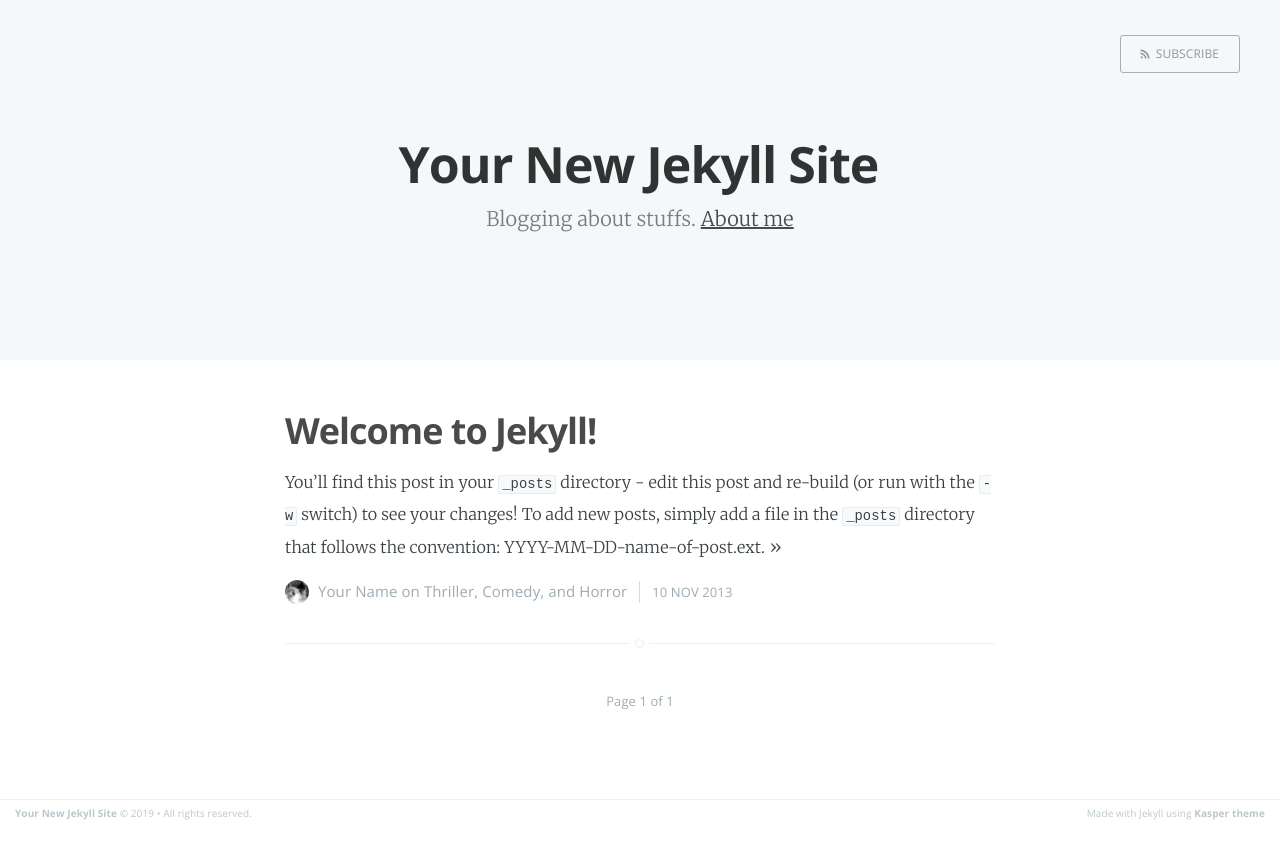
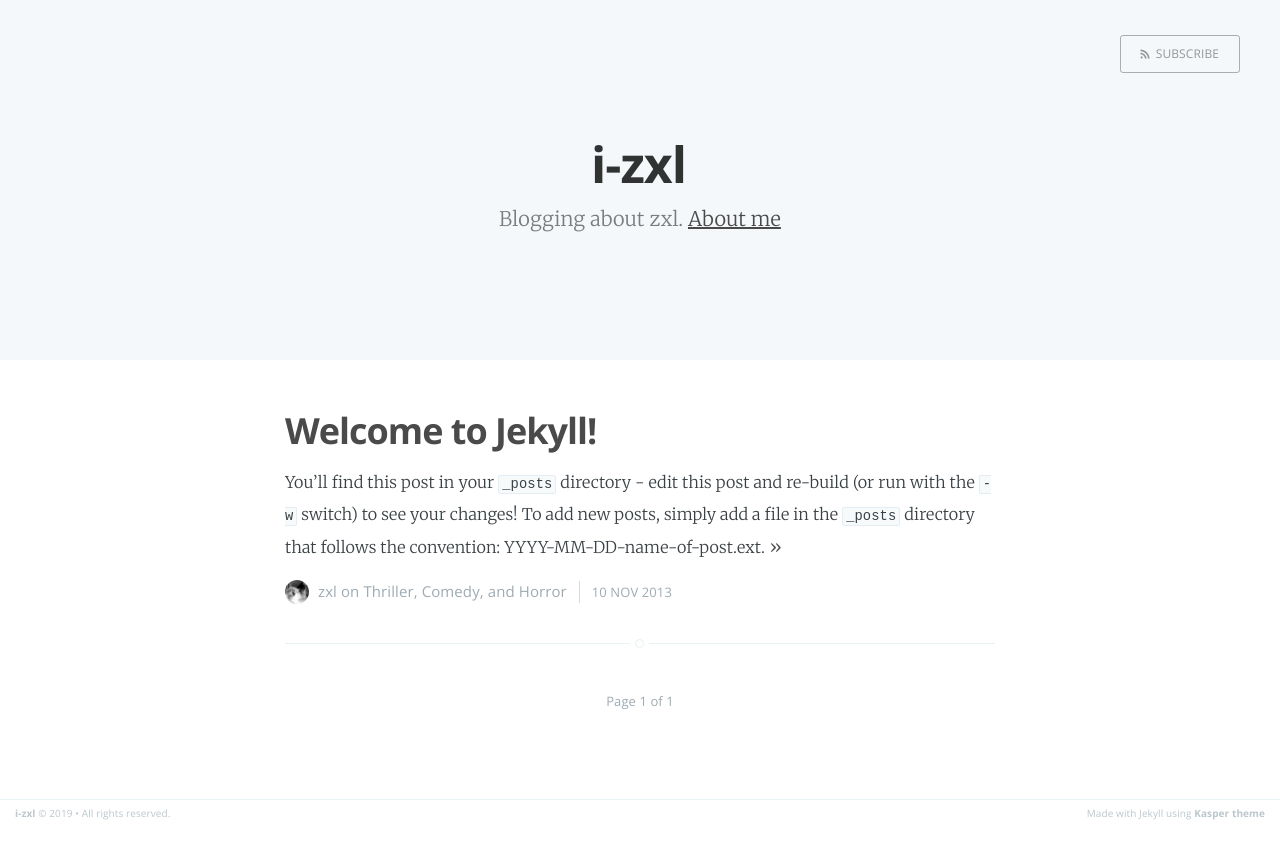
Before and after one commit to i-zxl/i-zxl-i-zxl.github.io, a Jekyll site: the page built from index.html, in a window 1280 px wide. Shown: the top 859 px of the page. Built offline with Jekyll 4.4.1, drawn with Linux system fonts in a browser that asks for light colours; the list of posts is cut into pages by our own code.

Commit message:
update config

```diff
--- a/_config.yml
+++ b/_config.yml
@@ -1,16 +1,16 @@
-name: Your New Jekyll Site
-description: Blogging about stuffs
-meta_description: "Your New Jekyll Site, Blogging about stuffs"
+name: i-zxl
+description: Blogging about zxl
+meta_description: "Blogging about zxl"
 
 markdown: kramdown
 highlighter: pygments
 logo: false
 paginate: 15
 baseurl: /
-domain_name: 'http://yourblog-domain.com'
-google_analytics: 'UA-XXXXXXXX-X'
+domain_name: 'https://i-zxl.github.io/'
+#google_analytics: 'UA-XXXXXXXX-X'
 gems: [jekyll-paginate]
 
 # Details for the RSS feed generator
-url:            'blog url'
-author:         'Your Name'
+url:            'https://i-zxl.github.io'
+author:         'zxl'
```
Also changed, not shown: README.md.
